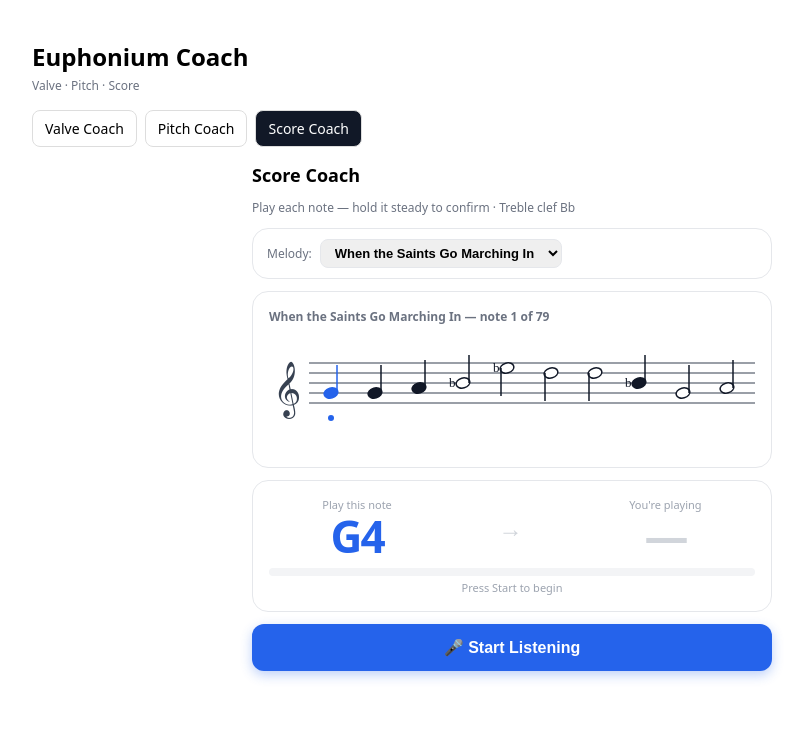
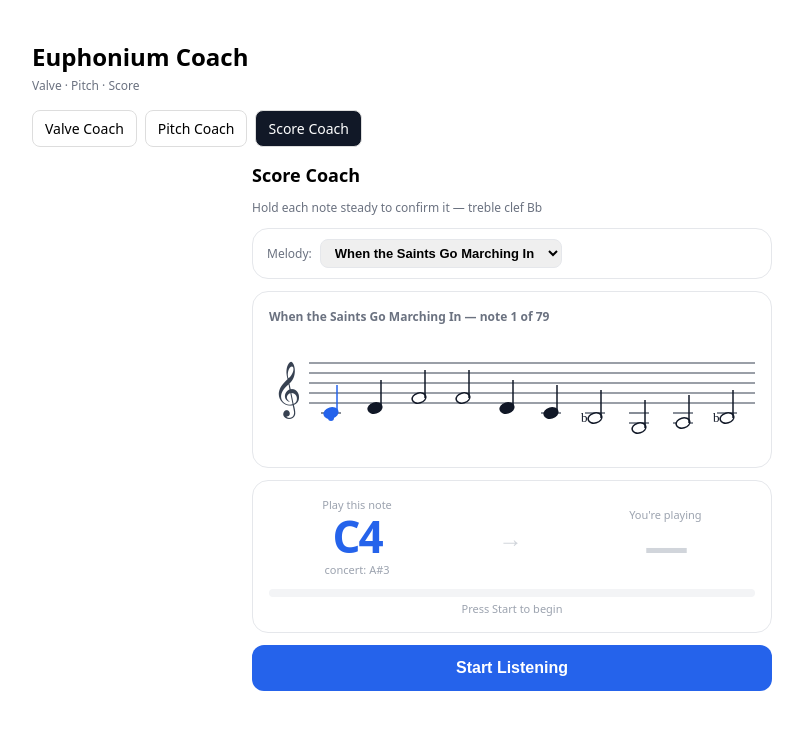
Before and after one commit to murry-galaxy/Euph-coach2, a React (Vite) app: page /score in a window 1280 px wide. Shown: the top 730 px of the page, without its empty margins (128-936 px from the left). Built offline with nearby package versions, Linux system fonts and the light colour scheme.

Commit message:
Update ScoreCoach.jsx
changed saints

```diff
--- a/src/pages/ScoreCoach.jsx
+++ b/src/pages/ScoreCoach.jsx
@@ -1,6 +1,5 @@
 import React, { useState, useRef, useEffect, useCallback } from "react";
 
-// ─── Note helpers ─────────────────────────────────────────────────────────────
 const NOTE_NAMES = ["C","C#","D","D#","E","F","F#","G","G#","A","A#","B"];
 
 function midiFromWritten(noteStr) {
@@ -13,7 +12,6 @@ function midiFromWritten(noteStr) {
   return (oct + 1) * 12 + NOTE_NAMES.indexOf(name);
 }
 
-// Bb treble transposition: written midi − 2 = concert midi
 function writtenToConcert(noteStr) {
   return midiFromWritten(noteStr) - 2;
 }
@@ -29,7 +27,6 @@ function freqToCents(freq, targetMidi) {
   return Math.round((exact - targetMidi) * 100);
 }
 
-// ─── Autocorrelation ──────────────────────────────────────────────────────────
 function autoCorrelate(buffer, sampleRate) {
   const SIZE = buffer.length;
   let rms = 0;
@@ -58,58 +55,91 @@ function autoCorrelate(buffer, sampleRate) {
   return sampleRate / refined;
 }
 
-// ─── Melodies (written treble Bb, C4–B5) ─────────────────────────────────────
-// Each note: { note: "G4", dur: 2 }  dur: 4=whole, 2=half, 1=quarter
+// Melodies — written treble Bb notes
+// dur: 4=whole, 2=half, 1=quarter
 const MELODIES = [
   {
-    // Full transcription from uploaded sheet music (Andy Norman arr.)
-    // Key of Bb, treble clef, 3rd Bb part — already written for Bb instrument
-    // Bars 1–38, rests omitted (coach moves to next note after each held note)
+    // When the Saints Go Marching In
+    // Source: uploaded sheet music, Andy Norman arr., 3rd Bb part
+    // Key of Bb (2 flats), 4/4 treble clef
+    // Every note verified against handwritten valve fingerings on the score
     title: "When the Saints Go Marching In",
     notes: [
-      // Bars 1–5: opening theme "Oh when the saints go marching in"
-      {note:"G4", dur:1},{note:"G4", dur:1},{note:"A4", dur:1},{note:"Bb4",dur:2},
-      {note:"Eb5",dur:2},{note:"D5", dur:2},
-      {note:"D5", dur:2},{note:"Bb4",dur:1},
-      {note:"G4", dur:2},{note:"A4", dur:2},
+      // Bar 1 pickup: C D F
+      {note:"C4",dur:1},{note:"D4",dur:1},{note:"F4",dur:2},
+      // Bar 2: F. D
+      {note:"F4",dur:2},{note:"D4",dur:1},
+      // Bar 3: C Bb G
+      {note:"C4",dur:1},{note:"Bb3",dur:2},{note:"G3",dur:2},
+      // Bar 4: A Bb
+      {note:"A3",dur:2},{note:"Bb3",dur:2},
+      // Bar 5: Bb whole
+      {note:"Bb3",dur:4},
+      // Bar 6: G F Eb F
+      {note:"G4",dur:1},{note:"F4",dur:1},{note:"Eb4",dur:1},{note:"F4",dur:1},
+      // Bar 7: G A Bb
+      {note:"G4",dur:1},{note:"A4",dur:1},{note:"Bb4",dur:1},
+      // Bar 8: A Bb
+      {note:"A4",dur:2},{note:"Bb4",dur:2},
+      // Bar 9: Bb whole (A section)
       {note:"Bb4",dur:4},
-      // Bars 6–10: "Oh when the saints go marching in"
-      {note:"G4", dur:1},{note:"F4", dur:1},{note:"Eb4",dur:1},{note:"F4", dur:1},
-      {note:"G4", dur:1},{note:"A4", dur:1},{note:"Bb4",dur:1},
-      {note:"A4", dur:2},{note:"Bb4",dur:2},
-      // Bars 11–15 (A section repeat): "Oh Lord I want to be in that number"
+      // Bar 10: G F Eb F
+      {note:"G4",dur:1},{note:"F4",dur:1},{note:"Eb4",dur:1},{note:"F4",dur:1},
+      // Bar 11: G A Bb
+      {note:"G4",dur:1},{note:"A4",dur:1},{note:"Bb4",dur:1},
+      // Bar 12: A Bb
+      {note:"A4",dur:2},{note:"Bb4",dur:2},
+      // Bar 13: Bb Bb
       {note:"Bb4",dur:2},{note:"Bb4",dur:2},
-      {note:"C5", dur:2},{note:"Bb4",dur:2},
-      {note:"Bb4",dur:2},{note:"A4", dur:2},
-      {note:"G4", dur:2},{note:"A4", dur:2},
+      // Bar 14: Bb A
+      {note:"Bb4",dur:2},{note:"A4",dur:2},
+      // Bar 15: G A
+      {note:"G4",dur:2},{note:"A4",dur:2},
+      // Bar 16: Bb whole
       {note:"Bb4",dur:4},
-      // Bars 16–20: chromatic/accidental passage
+      // Bar 17: rest + A half
+      {note:"A4",dur:2},
+      // Bar 18: Eb F
+      {note:"Eb4",dur:2},{note:"F4",dur:2},
+      // Bar 19: G Ab
+      {note:"G4",dur:2},{note:"Ab4",dur:2},
+      // Bar 20: G F Eb
+      {note:"G4",dur:1},{note:"F4",dur:1},{note:"Eb4",dur:1},
+      // Bar 21: Db half
+      {note:"Db4",dur:2},
+      // Bar 22: Eb E
+      {note:"Eb4",dur:2},{note:"E4",dur:2},
+      // Bar 23: G F
+      {note:"G4",dur:2},{note:"F4",dur:2},
+      // Bar 24: Eb D
+      {note:"Eb4",dur:2},{note:"D4",dur:2},
+      // Bar 25 B section: A half
+      {note:"A4",dur:2},
+      // Bar 26: Bb half
       {note:"Bb4",dur:2},
-      {note:"Eb4",dur:2},{note:"F4", dur:2},
-      {note:"G4", dur:2},{note:"Ab4",dur:2},
-      {note:"G4", dur:2},{note:"F4", dur:2},{note:"Eb4",dur:2},
-      {note:"D4", dur:2},{note:"Eb4",dur:2},
-      // Bars 21–24: chromatic descending
-      {note:"Eb4",dur:2},{note:"E4", dur:2},
-      {note:"G4", dur:2},{note:"F4", dur:2},
-      {note:"Eb4",dur:2},{note:"D4", dur:2},
-      {note:"C4", dur:2},
-      // Bars 25–30 (B section): "When the saints go marching in" reprise
-      {note:"A4", dur:2},{note:"G4", dur:1},{note:"G4", dur:1},{note:"G4", dur:1},
+      // Bar 27: A half
+      {note:"A4",dur:2},
+      // Bar 28: Bb half
       {note:"Bb4",dur:2},
-      {note:"A4", dur:2},{note:"G4", dur:1},{note:"G4", dur:1},{note:"G4", dur:1},
+      // Bar 29: G G G quarters
+      {note:"G4",dur:1},{note:"G4",dur:1},{note:"G4",dur:1},
+      // Bar 30: Bb half
       {note:"Bb4",dur:2},
-      {note:"G4", dur:1},{note:"G4", dur:1},{note:"G4", dur:1},
-      {note:"Bb4",dur:2},
-      // Bars 31–35: running quarter note passage
-      {note:"C4", dur:1},{note:"C4", dur:1},
-      {note:"C4", dur:1},{note:"C#4",dur:1},{note:"D4", dur:1},
-      {note:"C4", dur:1},{note:"C4", dur:1},
-      {note:"A4", dur:1},{note:"Bb4",dur:2},
-      {note:"Ab4",dur:2},{note:"G4", dur:4},
-      // Bars 36–38: final bars
-      {note:"C#4",dur:1},{note:"C4", dur:1},{note:"C#4",dur:1},
-      {note:"G4", dur:1},{note:"F4", dur:1},{note:"Eb4",dur:1},{note:"D4", dur:1},
+      // Bar 31: C C
+      {note:"C4",dur:1},{note:"C4",dur:1},
+      // Bar 32: C Db D chromatic
+      {note:"C4",dur:1},{note:"Db4",dur:1},{note:"D4",dur:1},
+      // Bar 33: C C
+      {note:"C4",dur:1},{note:"C4",dur:1},
+      // Bar 34: A Bb
+      {note:"A4",dur:1},{note:"Bb4",dur:1},
+      // Bar 35: Ab half, G whole
+      {note:"Ab4",dur:2},{note:"G4",dur:4},
+      // Bar 36: Db C Db
+      {note:"Db4",dur:1},{note:"C4",dur:1},{note:"Db4",dur:1},
+      // Bar 37: G F Eb D
+      {note:"G4",dur:1},{note:"F4",dur:1},{note:"Eb4",dur:1},{note:"D4",dur:1},
+      // Bar 38: Bb half
       {note:"Bb4",dur:2},
     ],
   },
@@ -161,12 +191,11 @@ const MELODIES = [
   },
 ];
 
-// ─── Staff renderer (inline SVG, no external dep) ─────────────────────────────
 function MelodyStaff({ notes, currentIdx, results }) {
-  const LINE_GAP   = 10;
-  const STAFF_TOP  = 30;
-  const LEFT_PAD   = 48;
-  const NOTE_STEP  = 44;
+  const LINE_GAP = 10;
+  const STAFF_TOP = 30;
+  const LEFT_PAD = 48;
+  const NOTE_STEP = 44;
   const staffWidth = LEFT_PAD + notes.length * NOTE_STEP + 20;
 
   const LETTER_INDEX = { C:0, D:1, E:2, F:3, G:4, A:5, B:6 };
@@ -174,9 +203,9 @@ function MelodyStaff({ notes, currentIdx, results }) {
     const m = noteStr.match(/^([A-G](?:#|b)?)(\d)$/);
     if (!m) return 0;
     const letter = m[1][0].toUpperCase();
-    const oct    = parseInt(m[2], 10);
-    const E4abs  = 7 * 4 + LETTER_INDEX["E"];
-    const abs    = 7 * oct + LETTER_INDEX[letter];
+    const oct = parseInt(m[2], 10);
+    const E4abs = 7 * 4 + LETTER_INDEX["E"];
+    const abs = 7 * oct + LETTER_INDEX[letter];
     return abs - E4abs;
   }
   function posToY(pos) {
@@ -189,75 +218,51 @@ function MelodyStaff({ notes, currentIdx, results }) {
   return (
     <div style={{ overflowX:"auto", paddingBottom:8 }}>
       <svg width={staffWidth} height={110} style={{ display:"block" }}>
-        {/* Staff lines */}
         {staffYs.map((y, i) => (
           <line key={i} x1={LEFT_PAD - 8} x2={staffWidth - 8}
             y1={y} y2={y} stroke="#374151" strokeWidth="1.2" />
         ))}
-
-        {/* Treble clef */}
         <text x={4} y={STAFF_TOP + LINE_GAP * 4.2}
           fontSize="48" fontFamily="serif" fill="#374151">{"\uD834\uDD1E"}</text>
-
-        {/* Notes */}
         {notes.map((n, i) => {
-          const pos  = notePos(n.note);
-          const ny   = posToY(pos);
-          const nx   = LEFT_PAD + i * NOTE_STEP + 14;
+          const pos = notePos(n.note);
+          const ny = posToY(pos);
+          const nx = LEFT_PAD + i * NOTE_STEP + 14;
           const stemUp = pos <= 4;
-          const stemX  = nx + (stemUp ? 6 : -6);
+          const stemX = nx + (stemUp ? 6 : -6);
           const stemY2 = stemUp ? ny - 28 : ny + 28;
-
-          // Colour
           const isCurrent = i === currentIdx;
           const res = results[i];
           const fill = res === "correct" ? "#16a34a"
-                     : res === "wrong"   ? "#dc2626"
-                     : isCurrent         ? "#2563eb"
-                     : i < currentIdx    ? "#9ca3af"
-                     :                     "#111827";
-
-          // Ledger lines
+            : res === "wrong" ? "#dc2626"
+            : isCurrent ? "#2563eb"
+            : i < currentIdx ? "#9ca3af"
+            : "#111827";
           const ledgers = [];
           const minI = Math.min(pos, 0), maxI = Math.max(pos, 8);
           for (let li = minI; li <= maxI; li++) {
             if (li % 2 === 0 && (li < 0 || li > 8)) ledgers.push(li);
           }
-
-          // Duration flag: whole=open, half=open+stem, quarter=filled+stem
-          const isOpen = n.dur >= 4; // whole note: open, no stem
-          const isHalf = n.dur === 2;
-          const isFilled = n.dur === 1;
-
+          const isOpen = n.dur >= 4;
           const accMatch = n.note.match(/^[A-G]([#b])/);
           const acc = accMatch ? accMatch[1] : null;
-
           return (
             <g key={i}>
-              {/* Ledger lines */}
               {ledgers.map(li => (
                 <line key={li} x1={nx-10} x2={nx+10}
                   y1={posToY(li)} y2={posToY(li)} stroke="#374151" strokeWidth="1.2" />
               ))}
-
-              {/* Accidental */}
               {acc === "#" && <text x={nx-14} y={ny+4} fontSize="13" fontFamily="serif" fill={fill}>#</text>}
               {acc === "b" && <text x={nx-14} y={ny+4} fontSize="13" fontFamily="serif" fill={fill}>b</text>}
-
-              {/* Notehead */}
               <ellipse cx={nx} cy={ny} rx={7} ry={5}
-                fill={isOpen || isHalf ? (isCurrent ? "#dbeafe" : "white") : fill}
+                fill={isOpen || n.dur === 2 ? (isCurrent ? "#dbeafe" : "white") : fill}
                 stroke={fill} strokeWidth="1.5"
-                transform={`rotate(-15 ${nx} ${ny})`}
+                transform={"rotate(-15 " + nx + " " + ny + ")"}
               />
-
-              {/* Stem (half + quarter) */}
               {!isOpen && (
                 <line x1={stemX} y1={ny} x2={stemX} y2={stemY2}
                   stroke={fill} strokeWidth="1.5" />
               )}
-
-              {/* Current indicator dot below */}
               {isCurrent && (
                 <circle cx={nx} cy={posToY(-3)} r={3} fill="#2563eb" />
               )}
@@ -269,12 +274,11 @@ function MelodyStaff({ notes, currentIdx, results }) {
   );
 }
 
-// ─── Score summary ────────────────────────────────────────────────────────────
 function ScoreSummary({ results, notes, onRetry, onNext }) {
   const correct = results.filter(r => r === "correct").length;
-  const total   = notes.length;
-  const pct     = Math.round((correct / total) * 100);
-  const grade   = pct === 100 ? "🌟 Perfect!" : pct >= 80 ? "🎉 Great!" : pct >= 60 ? "👍 Good" : "💪 Keep practising";
+  const total = notes.length;
+  const pct = Math.round((correct / total) * 100);
+  const grade = pct === 100 ? "Perfect!" : pct >= 80 ? "Great!" : pct >= 60 ? "Good" : "Keep practising";
 
   return (
     <div style={{
@@ -286,20 +290,17 @@ function ScoreSummary({ results, notes, onRetry, onNext }) {
       <div style={{ fontSize:14, color:"#6b7280", marginBottom:16 }}>
         {correct} / {total} notes correct
       </div>
-
-      {/* Per-note breakdown */}
       <div style={{ display:"flex", gap:4, justifyContent:"center", flexWrap:"wrap", marginBottom:20 }}>
         {notes.map((n, i) => (
           <div key={i} style={{
             padding:"4px 8px", borderRadius:8, fontSize:12, fontWeight:600,
             background: results[i] === "correct" ? "#dcfce7" : "#fee2e2",
-            color:       results[i] === "correct" ? "#16a34a" : "#dc2626",
+            color: results[i] === "correct" ? "#16a34a" : "#dc2626",
           }}>
             {n.note}
           </div>
         ))}
       </div>
-
       <div style={{ display:"flex", gap:10, justifyContent:"center" }}>
         <button onClick={onRetry} style={{
           padding:"12px 24px", borderRadius:10, border:"none",
@@ -311,45 +312,43 @@ function ScoreSummary({ results, notes, onRetry, onNext }) {
           padding:"12px 24px", borderRadius:10, border:"1px solid #e5e7eb",
           background:"white", color:"#374151", fontWeight:700, fontSize:14, cursor:"pointer",
         }}>
-          Next Melody →
+          Next Melody
         </button>
       </div>
     </div>
   );
 }
 
-// ─── Main component ───────────────────────────────────────────────────────────
 export default function ScoreCoach() {
-  const [melodyIdx, setMelodyIdx]     = useState(0);
-  const [noteIdx, setNoteIdx]         = useState(0);       // current note index
-  const [results, setResults]         = useState([]);      // "correct"|"wrong"|null per note
-  const [listening, setListening]     = useState(false);
-  const [done, setDone]               = useState(false);
+  const [melodyIdx, setMelodyIdx] = useState(0);
+  const [noteIdx, setNoteIdx] = useState(0);
+  const [results, setResults] = useState([]);
+  const [listening, setListening] = useState(false);
+  const [done, setDone] = useState(false);
   const [detectedNote, setDetectedNote] = useState(null);
-  const [holdStatus, setHoldStatus]   = useState(null);    // "holding"|"locked"
-  const [centsOff, setCentsOff]       = useState(0);
+  const [holdStatus, setHoldStatus] = useState(null);
+  const [centsOff, setCentsOff] = useState(0);
+  const [holdPct, setHoldPct] = useState(0);
 
   const melody = MELODIES[melodyIdx];
-  const notes  = melody.notes;
+  const notes = melody.notes;
   const target = notes[noteIdx];
 
-  // Mic refs
-  const audioCtxRef  = useRef(null);
-  const analyserRef  = useRef(null);
-  const sourceRef    = useRef(null);
-  const rafRef       = useRef(null);
-  const holdFrames   = useRef(0);    // frames held on correct note
-  const silFrames    = useRef(0);    // frames of silence after a note
-  const noteResults  = useRef([]);
-  const currentIdx   = useRef(0);
-  const isDone       = useRef(false);
+  const audioCtxRef = useRef(null);
+  const analyserRef = useRef(null);
+  const sourceRef = useRef(null);
+  const rafRef = useRef(null);
+  const holdFrames = useRef(0);
+  const silFrames = useRef(0);
+  const noteResults = useRef([]);
+  const currentIdx = useRef(0);
+  const isDone = useRef(false);
+  const notesRef = useRef(notes);
+  notesRef.current = notes;
 
-  // Required hold frames to confirm a note (≈ 0.5s at 60fps)
-  const HOLD_REQUIRED = 30;
-  // Frames of silence before accepting next note
-  const SIL_REQUIRED  = 8;
+  const HOLD_REQUIRED = 24; // ~0.4s at 60fps
+  const CENTS_TOL = 30;
 
-  // ── Audio loop ──────────────────────────────────────────
   const startLoop = useCallback((analyser, sampleRate) => {
     const buf = new Float32Array(analyser.fftSize);
 
@@ -361,31 +360,33 @@ export default function ScoreCoach() {
       if (freq > 50 && freq < 1500) {
         silFrames.current = 0;
         const detMidi = freqToMidi(freq);
-        const note    = notes[currentIdx.current];
-        if (!note) return;
+        const note = notesRef.current[currentIdx.current];
+        if (!note) { rafRef.current = requestAnimationFrame(tick); return; }
         const targetMidi = writtenToConcert(note.note);
-        const cents  = freqToCents(freq, targetMidi);
-        const inTune = detMidi === targetMidi && Math.abs(cents) <= 20;
+        const cents = freqToCents(freq, targetMidi);
+        // Accept if within 1 semitone and within cents tolerance
+        const inTune = Math.abs(detMidi - targetMidi) <= 1 && Math.abs(cents) <= CENTS_TOL;
 
-        // Display
+        // Show detected note as written
         const writtenMidi = detMidi + 2;
         const name = NOTE_NAMES[(writtenMidi % 12 + 12) % 12];
-        const oct  = Math.floor(writtenMidi / 12) - 1;
-        setDetectedNote(`${name}${oct}`);
+        const oct = Math.floor(writtenMidi / 12) - 1;
+        setDetectedNote(name + oct);
         setCentsOff(cents);
 
         if (inTune) {
           holdFrames.current++;
-          const progress = Math.min(holdFrames.current / HOLD_REQUIRED, 1);
-          setHoldStatus(progress < 1 ? "holding" : "locked");
+          const pct = Math.min(Math.round((holdFrames.current / HOLD_REQUIRED) * 100), 100);
+          setHoldPct(pct);
+          setHoldStatus(pct < 100 ? "holding" : "locked");
 
           if (holdFrames.current >= HOLD_REQUIRED) {
-            // Confirm note as correct
             noteResults.current = [...noteResults.current, "correct"];
             setResults([...noteResults.current]);
             holdFrames.current = 0;
+            setHoldPct(0);
             const next = currentIdx.current + 1;
-            if (next >= notes.length) {
+            if (next >= notesRef.current.length) {
               isDone.current = true;
               setDone(true);
               setListening(false);
@@ -397,57 +398,57 @@ export default function ScoreCoach() {
           }
         } else {
           holdFrames.current = 0;
+          setHoldPct(0);
           setHoldStatus(null);
         }
       } else {
-        // Silence
         silFrames.current++;
         holdFrames.current = 0;
+        setHoldPct(0);
         setHoldStatus(null);
         if (silFrames.current > 20) {
           setDetectedNote(null);
           setCentsOff(0);
         }
       }
-
       rafRef.current = requestAnimationFrame(tick);
     }
     tick();
-  }, [notes]);
+  }, []);
 
-  // ── Mic toggle ──────────────────────────────────────────
   async function toggleListen() {
     if (listening) {
       stopListening();
     } else {
       try {
         const stream = await navigator.mediaDevices.getUserMedia({ audio:true, video:false });
-        const ctx    = new (window.AudioContext || window.webkitAudioContext)();
+        const ctx = new (window.AudioContext || window.webkitAudioContext)();
         const analyser = ctx.createAnalyser();
         analyser.fftSize = 2048;
         const source = ctx.createMediaStreamSource(stream);
         source.connect(analyser);
         audioCtxRef.current = ctx;
         analyserRef.current = analyser;
-        sourceRef.current   = source;
+        sourceRef.current = source;
         isDone.current = false;
         startLoop(analyser, ctx.sampleRate);
         setListening(true);
-      } catch {
+      } catch (e) {
         alert("Microphone access denied. Please allow mic access and try again.");
       }
     }
   }
 
   function stopListening() {
-    if (rafRef.current)      cancelAnimationFrame(rafRef.current);
-    if (sourceRef.current)   sourceRef.current.disconnect();
+    if (rafRef.current) cancelAnimationFrame(rafRef.current);
+    if (sourceRef.current) sourceRef.current.disconnect();
     if (audioCtxRef.current) audioCtxRef.current.close();
     audioCtxRef.current = analyserRef.current = sourceRef.current = null;
     setListening(false);
     setDetectedNote(null);
     setCentsOff(0);
     setHoldStatus(null);
+    setHoldPct(0);
   }
 
   function reset(idx) {
@@ -457,42 +458,33 @@ export default function ScoreCoach() {
     setResults([]);
     setDone(false);
     setDetectedNote(null);
+    setHoldPct(0);
     noteResults.current = [];
-    currentIdx.current  = 0;
-    isDone.current      = false;
-    holdFrames.current  = 0;
-    silFrames.current   = 0;
-  }
-
-  function handleNext() {
-    reset((melodyIdx + 1) % MELODIES.length);
+    currentIdx.current = 0;
+    isDone.current = false;
+    holdFrames.current = 0;
+    silFrames.current = 0;
   }
 
   useEffect(() => () => stopListening(), []);
 
-  // ── Hold progress bar ───────────────────────────────────
-  const holdProgress = holdStatus
-    ? Math.min((holdFrames.current / HOLD_REQUIRED) * 100, 100)
-    : 0;
-
-  // ── Styles ──────────────────────────────────────────────
   const card = {
     background:"white", border:"1px solid #e5e7eb",
     borderRadius:16, padding:16, marginBottom:12,
   };
 
-  const inTune  = holdStatus != null;
-  const targetConcert = writtenToConcert(target?.note || "C4");
-  const targetName = NOTE_NAMES[(targetConcert % 12 + 12) % 12];
+  const inTune = holdStatus != null;
+  const targetConcert = writtenToConcert(target ? target.note : "C4");
+  const concertName = NOTE_NAMES[(targetConcert % 12 + 12) % 12];
+  const concertOct = Math.floor(targetConcert / 12) - 1;
 
   return (
     <div style={{ maxWidth:520, margin:"0 auto" }}>
       <h2 style={{ fontSize:18, fontWeight:700, marginBottom:4 }}>Score Coach</h2>
       <p style={{ fontSize:12, color:"#6b7280", marginBottom:12 }}>
-        Play each note — hold it steady to confirm · Treble clef Bb
+        Hold each note steady to confirm it — treble clef Bb
       </p>
 
-      {/* Melody selector */}
       <div style={{ ...card, padding:"10px 14px" }}>
         <div style={{ display:"flex", gap:8, alignItems:"center", flexWrap:"wrap" }}>
           <span style={{ fontSize:12, color:"#6b7280" }}>Melody:</span>
@@ -506,7 +498,6 @@ export default function ScoreCoach() {
         </div>
       </div>
 
-      {/* Staff */}
       <div style={card}>
         <div style={{ fontSize:12, color:"#6b7280", marginBottom:8, fontWeight:600 }}>
           {melody.title} — note {Math.min(noteIdx + 1, notes.length)} of {notes.length}
@@ -514,14 +505,16 @@ export default function ScoreCoach() {
         <MelodyStaff notes={notes} currentIdx={noteIdx} results={results} />
       </div>
 
-      {/* Current target + what you're playing */}
       {!done && (
         <div style={{ ...card, textAlign:"center" }}>
           <div style={{ display:"flex", justifyContent:"space-around", alignItems:"center" }}>
             <div>
               <div style={{ fontSize:11, color:"#9ca3af", marginBottom:2 }}>Play this note</div>
               <div style={{ fontSize:44, fontWeight:800, letterSpacing:-2, color:"#2563eb", lineHeight:1 }}>
-                {target?.note}
+                {target ? target.note : ""}
+              </div>
+              <div style={{ fontSize:11, color:"#9ca3af", marginTop:4 }}>
+                concert: {concertName}{concertOct}
               </div>
             </div>
             <div style={{ fontSize:24, color:"#d1d5db" }}>→</div>
@@ -533,63 +526,48 @@ export default function ScoreCoach() {
               }}>
                 {detectedNote || "—"}
               </div>
+              {detectedNote && (
+                <div style={{ fontSize:11, marginTop:4, color: inTune ? "#16a34a" : "#9ca3af" }}>
+                  {inTune ? "in tune" : (centsOff > 0 ? "+" : "") + centsOff + "c"}
+                </div>
+              )}
             </div>
           </div>
 
-          {/* Cents */}
-          {detectedNote && (
-            <div style={{ fontSize:12, color: inTune ? "#16a34a" : "#9ca3af", marginTop:6 }}>
-              {inTune
-                ? `✓ In tune${centsOff !== 0 ? ` (${centsOff > 0 ? "+" : ""}${centsOff}¢)` : ""}`
-                : `${centsOff > 0 ? "+" : ""}${centsOff}¢ — ${centsOff < 0 ? "too flat" : "too sharp"}`}
-            </div>
-          )}
-
-          {/* Hold progress bar */}
-          <div style={{
-            height:8, borderRadius:4, background:"#f3f4f6",
-            margin:"10px 0 0", overflow:"hidden",
-          }}>
+          <div style={{ height:8, borderRadius:4, background:"#f3f4f6", margin:"12px 0 0", overflow:"hidden" }}>
             <div style={{
               height:"100%", borderRadius:4,
-              width:`${holdProgress}%`,
+              width: holdPct + "%",
               background: holdStatus === "locked" ? "#16a34a" : "#2563eb",
-              transition:"width 0.05s linear, background 0.2s",
+              transition:"width 0.05s linear",
             }} />
           </div>
           <div style={{ fontSize:11, color:"#9ca3af", marginTop:4 }}>
-            {holdStatus === "locked"
-              ? "✓ Note confirmed!"
-              : holdStatus === "holding"
-              ? "Hold steady…"
-              : listening ? "Start playing…" : "Press Start to begin"}
+            {holdStatus === "locked" ? "Note confirmed!" :
+             holdStatus === "holding" ? "Hold steady..." :
+             listening ? "Start playing..." : "Press Start to begin"}
           </div>
         </div>
       )}
 
-      {/* Mic button */}
       {!done && (
         <div style={{ marginBottom:12 }}>
           <button onClick={toggleListen} style={{
             width:"100%", padding:"14px 0", borderRadius:12, border:"none",
             background: listening ? "#dc2626" : "#2563eb",
             color:"white", fontSize:16, fontWeight:700, cursor:"pointer",
-            boxShadow: listening
-              ? "0 4px 12px rgba(220,38,38,0.3)"
-              : "0 4px 12px rgba(37,99,235,0.3)",
           }}>
-            {listening ? "⏹ Stop" : "🎤 Start Listening"}
+            {listening ? "Stop" : "Start Listening"}
           </button>
         </div>
       )}
 
-      {/* Score summary */}
       {done && (
         <ScoreSummary
           results={results}
           notes={notes}
           onRetry={() => reset(melodyIdx)}
-          onNext={handleNext}
+          onNext={() => reset((melodyIdx + 1) % MELODIES.length)}
         />
       )}
     </div>
```
